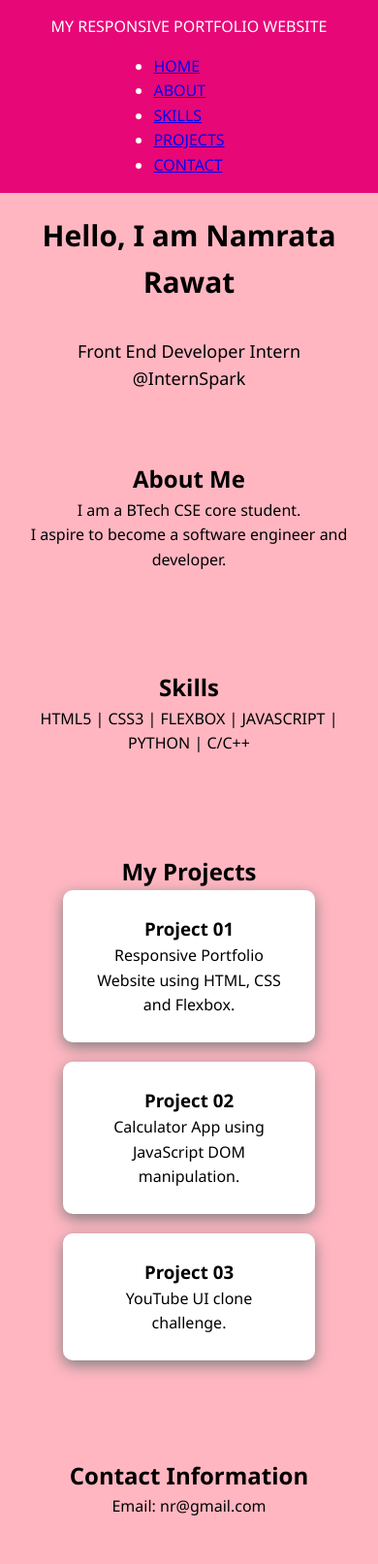
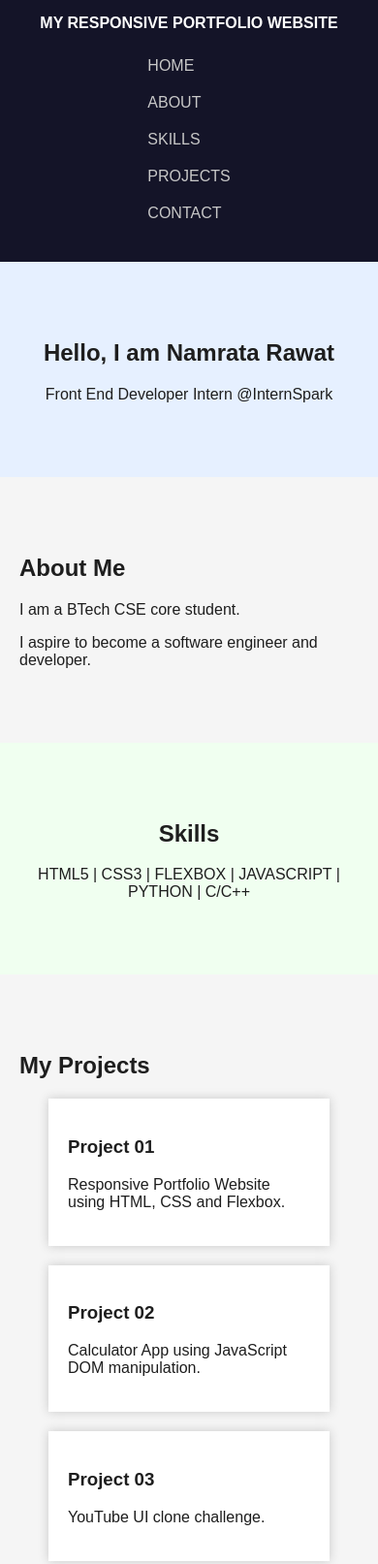
Before and after one commit to namratarwt96/INTERNSPARK_internship, a plain HTML site: page task1-portfolio-website/index.html in a window 390 px wide. Shown: the top 1613 px of the page at 97% size. Drawn offline with Linux system fonts and the light colour scheme.

Commit message:
Update style.css

```diff
--- a/task1-portfolio-website/style.css
+++ b/task1-portfolio-website/style.css
@@ -1,164 +1,96 @@
-
-*{
-    margin:0;
-    padding:0;
-    box-sizing:border-box;
-}
-
-body{
-    font-family: 'Segoe UI', Tahoma, Geneva, Verdana, sans-serif;
-    line-height:1.6;
-    color: black;
-    background: lightpink;
+body {
+    margin: 0;
+    font-family: Arial, sans-serif;
+    background-color: rgb(245, 245, 245);
+    color: rgb(30, 30, 30);
 }
 
 
-header{
-    background: rgb(232, 7, 119);
-    color:white;
-    padding:15px 40px;
+nav {
+    display: flex;
+    justify-content: space-between;
+    align-items: center;
+    background-color: rgb(20, 20, 40);
+    padding: 15px 30px;
+}
+
+.logo {
+    color: rgb(255, 255, 255);
+    font-weight: bold;
+}
+
+nav ul {
+    list-style: none;
+    display: flex;
+    gap: 20px;
+}
+
+nav ul li a {
+    text-decoration: none;
+    color: rgb(200, 200, 200);
+}
+
+nav ul li a:hover {
+    color: rgb(255, 255, 255);
 }
 
 
-nav{
-    display:flex;
-    justify-content:space-between;
-    align-items:center;
+section {
+    padding: 60px 20px;
 }
 
 
-.nav-links{
-
-    display:flex;
-
-    gap:25px;
-    color:white;
-
-}
-.nav-links a {
-    text-decoration: white;
-    color: white;
-
+.hero {
+    background-color: rgb(230, 240, 255);
+    text-align: center;
 }
 
-.hero{
-
-    min-height:80px ;
-    display:flex;
-    flex-direction:column;
-    justify-content:center;
-    align-items:center;
-    padding:20px;
-
+.skills {
+    background-color: rgb(240, 255, 240);
+    text-align: center;
 }
 
 
-.hero h1{
+.cards {
+    display: flex;
+    gap: 20px;
+    justify-content: center;
+    flex-wrap: wrap;
+}
 
-    font-size:42px;
-    margin-bottom:15px;
-
+.card {
+    background-color: rgb(255, 255, 255);
+    padding: 20px;
+    width: 250px;
+    box-shadow: 0 0 10px rgb(200, 200, 200);
 }
 
 
-.hero p{
- margin-top: 18px;
-    font-size:18px;
-    max-width:600px;
+.contacts {
+    background-color: rgb(255, 240, 240);
+    text-align: center;
+}
 
+footer {
+    text-align: center;
+    padding: 15px;
+    background-color: rgb(20, 20, 40);
+    color: rgb(255, 255, 255);
 }
 
 
-section{
-
-    padding:50px 20px;
-    text-align:center;
-
-}
-
-
-section h2{
-     font-size: 30px;
-    margin-bottom:20px;
-
-}
-
-
-.cards{
-
-    display:flex;
-    justify-content:center;
-    gap:20px;
-    flex-wrap:wrap;
-
-}
-
-
-.card{
-
-    width:260px;
-    background:white;
-    padding:25px;
-    border-radius:10px;
-    box-shadow:0 5px 15px  grey ;
-
-}
-
-footer{
-
-    background: solid black;
-    color:white;
-    text-align:center;
-    padding:15px;
-
-}
-
-@media(max-width:700px){
-
-    nav{
-
-        flex-direction:column;
-
+@media (max-width: 768px) {
+    nav {
+        flex-direction: column;
     }
 
-
-    ul{
-
-        flex-direction:column;
-        text-align:left;
-        margin-top:15px;
-
+    nav ul {
+        flex-direction: column;
+        padding: 10px 0;
     }
 
-
-    .hero h1{
-
-        font-size:30px;
-
+    .cards {
+        flex-direction: column;
+        align-items: center;
     }
-
-
-    .cards{
-
-        flex-direction:column;
-        align-items:center;
-
-    }
-
 }
-.projects-section {
-
- display: flex;
- justify-content: center;
-margin-top: 30px;
-gap: 30px;
-}
-.projects-card {
-    width:250px;
-    padding: 100px;
-    border: 0 0 10px black;
-}
-
-.skills  .contact .project-section {
-    text-align: center;
-}
```
